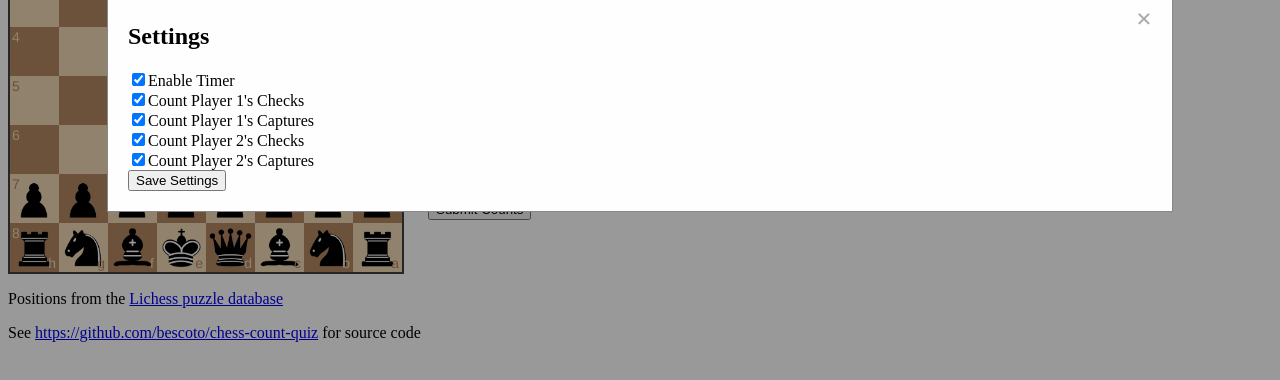
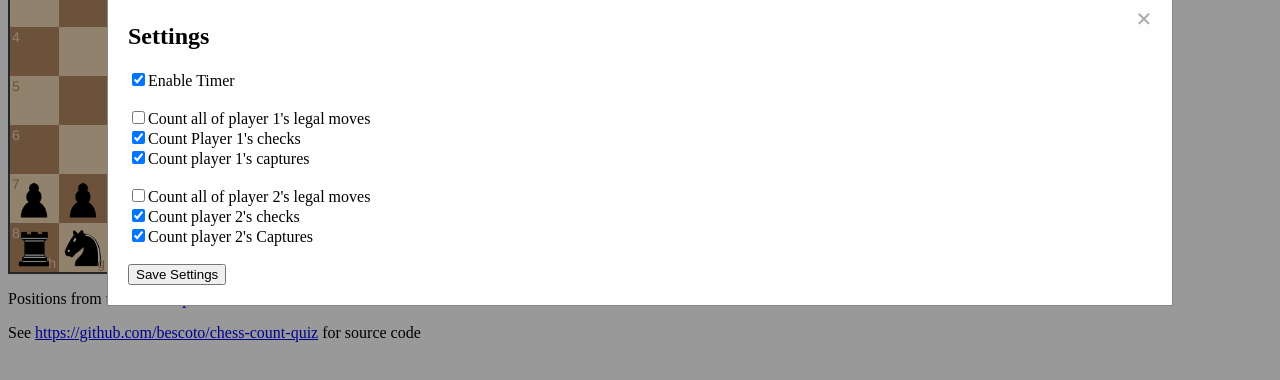
Before and after one commit to bescoto/chess-count-quiz, a plain HTML site: page index.html in a window 1280 px wide. Both pictures are taken after a click on the button "Settings". Shown: the part 210-590 px from the top of the page. Drawn offline with nearby package versions, Linux system fonts and the light colour scheme; no server answers.

Commit message:
Add option of counting all legal moves

```diff
--- a/chess-count-quiz.js
+++ b/chess-count-quiz.js
@@ -34,6 +34,11 @@ function countCaptures(game) {
     const capturingMoves = moves.filter(move => move.flags.includes('c') || move.flags.includes('e'));
     // Return the number of capturing moves
     return capturingMoves.length;
+}
+
+// Return the total number of moves
+function countAllLegal(game) {
+    return game.moves({ verbose: true }).length;
 }
 
 // Return a game where it's the specified player to move ('w' or 'b') from the given FEN
@@ -88,6 +93,8 @@ function getOneCorrectAnswer(fen, questionType) {
 	return countChecks(game);
     } else if (questionType.endsWith('Captures')) {
 	return countCaptures(game);
+    } else if (questionType.endsWith('AllLegal')) {
+	return countAllLegal(game);
     } else {
 	throw new RangeError('Expected Checks or Captures');
     }
@@ -215,8 +222,6 @@ function submitAnswers(event) {
 
     let allCorrect = true; // Flag to track if all answers are correct
     chess_data.questionTypes.forEach((id) => {
-	console.log(`${id}: ${chess_data.correct[id]}`);
-
 	const input = document.getElementById(id);
         const inputValue = parseInt(input.value, 10);
         const isCorrect = inputValue === chess_data.correct[id];
@@ -276,7 +281,6 @@ function saveSettings() {
     // Which count questions are asked
     const questionCheckboxes = document.querySelectorAll('input[name="quizOption"]:checked');
     chess_data.questionTypes = Array.from(questionCheckboxes).map(opt => opt.value);
-    console.log(chess_data.questionTypes);
     localStorage.setItem('questionTypes', JSON.stringify(chess_data.questionTypes)); // Save preference
     createDynamicInputs(chess_data.questionTypes);
 
@@ -403,6 +407,9 @@ function createDynamicInputsLabel(questionType) {
     case "Checks":
 	moveType = "Checks";
 	break;
+    case "AllLegal":
+	moveType = "Moves";
+	break;
     }
 
     return `${color}'s ${moveType}:`;
--- a/index.html
+++ b/index.html
@@ -22,18 +22,30 @@
           <div>
             <label><input type="checkbox" id="showTimer">Enable Timer</label>
           </div>
+	  <br>
+
           <div>
-            <label><input type="checkbox" id="enableP1Checks" name="quizOption" value="p1Checks">Count Player 1's Checks</label>
+            <label><input type="checkbox" id="enableP1AllLegal" name="quizOption" value="p1AllLegal">Count all of player 1's legal moves</label>
           </div>
           <div>
-            <label><input type="checkbox" id="enableP1Captures" name="quizOption" value="p1Captures">Count Player 1's Captures</label>
+            <label><input type="checkbox" id="enableP1Checks" name="quizOption" value="p1Checks">Count Player 1's checks</label>
           </div>
           <div>
-            <label><input type="checkbox" id="enableP2Checks" name="quizOption" value="p2Checks">Count Player 2's Checks</label>
+            <label><input type="checkbox" id="enableP1Captures" name="quizOption" value="p1Captures">Count player 1's captures</label>
+          </div>
+	  <br>
+
+          <div>
+            <label><input type="checkbox" id="enableP2AllLegal" name="quizOption" value="p2AllLegal">Count all of player 2's legal moves</label>
           </div>
           <div>
-            <label><input type="checkbox" id="enableP2Captures" name="quizOption" value="p2Captures">Count Player 2's Captures</label>
+            <label><input type="checkbox" id="enableP2Checks" name="quizOption" value="p2Checks">Count player 2's checks</label>
           </div>
+          <div>
+            <label><input type="checkbox" id="enableP2Captures" name="quizOption" value="p2Captures">Count player 2's Captures</label>
+          </div>
+	  <br>
+
           <button type="button" onclick="saveSettings()">Save Settings</button>
         </form>
       </div>
```
